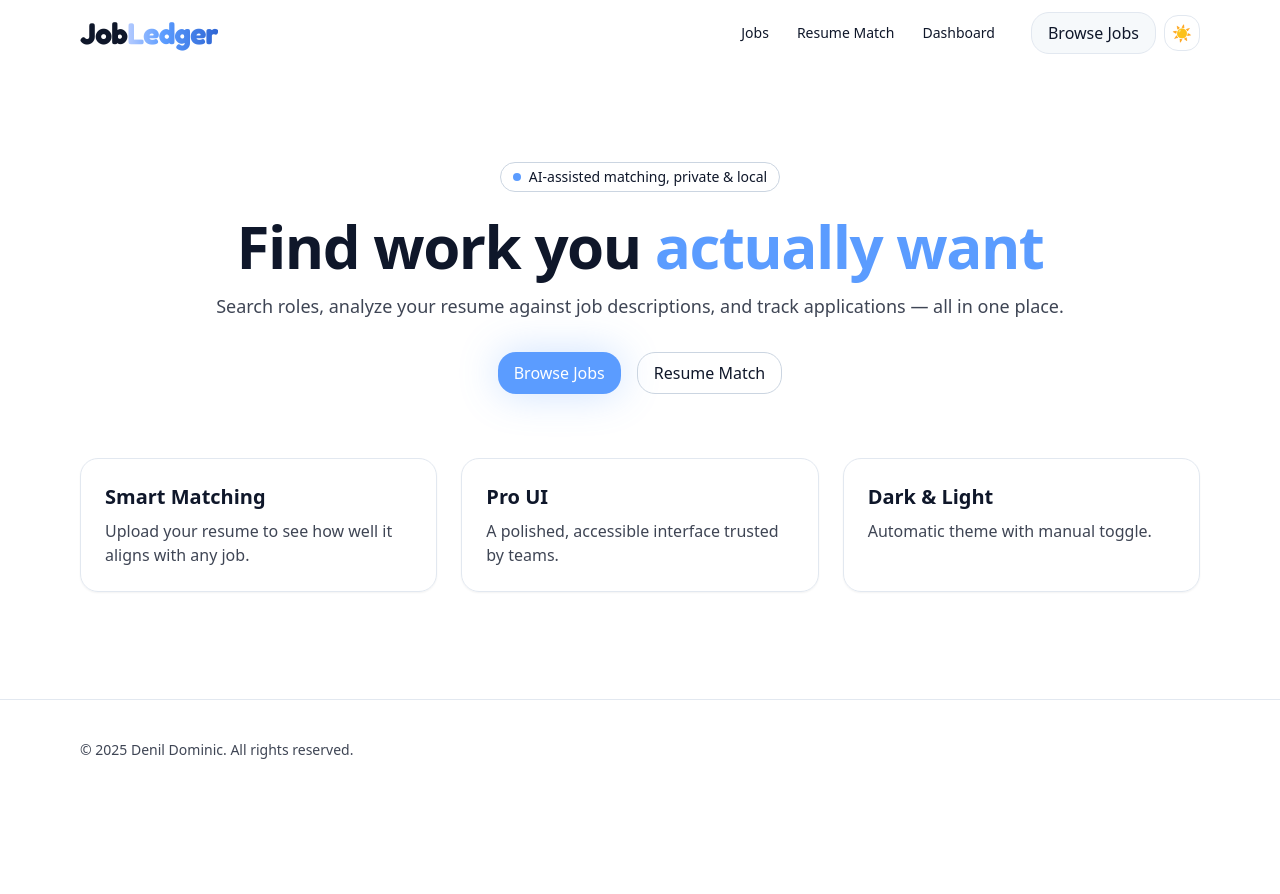
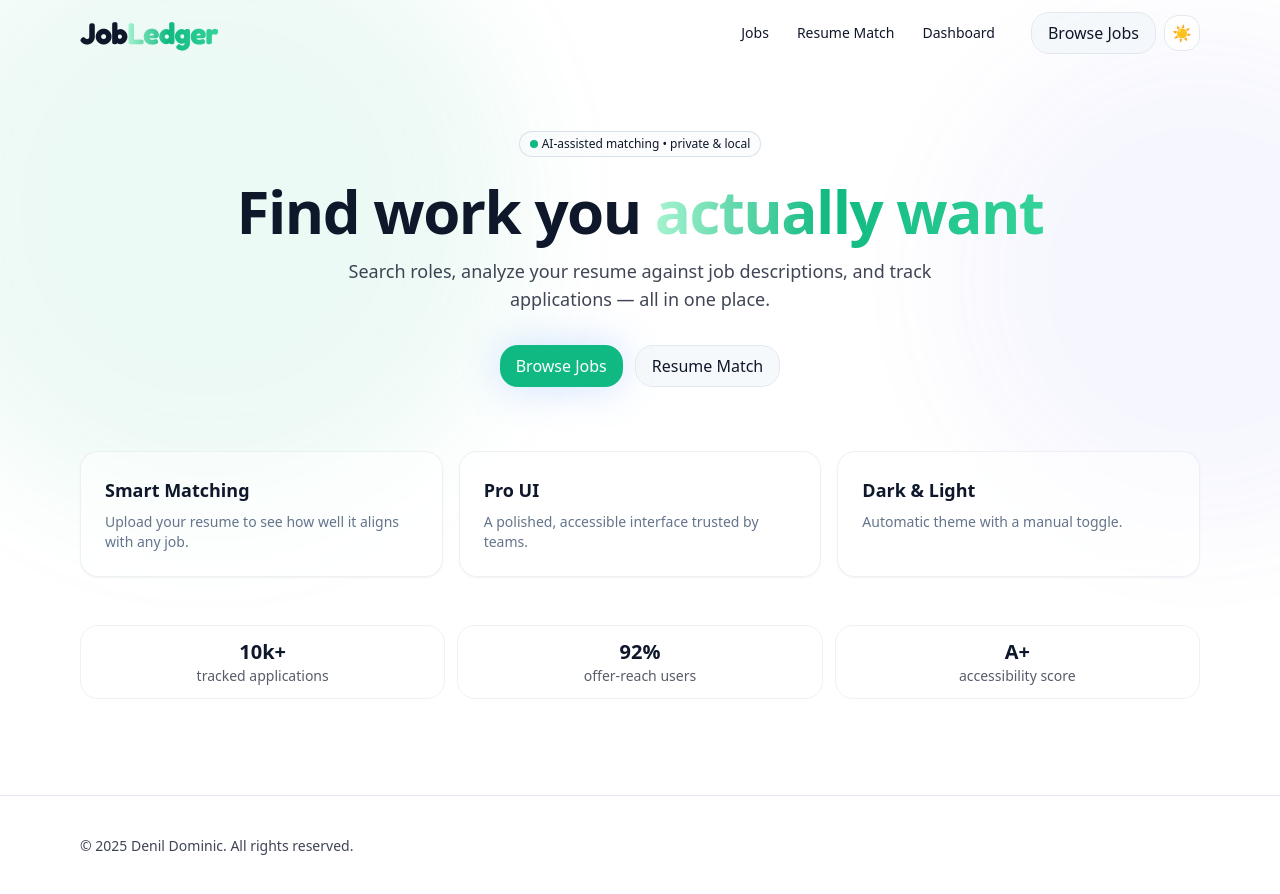
Before and after one commit to denildominic/jobledger, a Next.js app: page / in a window 1280 px wide. Before the commit the page ends 800 px from the top, so only its background shows below. Built offline with nearby package versions, Linux system fonts and the light colour scheme.

Commit message:
Changes to the frontend

```diff
--- a/app/globals.css
+++ b/app/globals.css
@@ -102,8 +102,12 @@ body {
 
 /* Utilities that don’t use @apply can live anywhere */
 .gradient-text {
-  background: linear-gradient(90deg, #b7ccff 0%, #5b9cff 40%, #2f66d4 100%);
+  background: linear-gradient(90deg, #a7f3d0 0%, #10b981 45%, #34d399 100%);
   -webkit-background-clip: text;
   background-clip: text;
   color: transparent;
 }
+/* .btn-primary.shadow-glow can use: */
+:root {
+  --glow: 0 0 40px rgba(16, 185, 129, 0.35);
+}
--- a/app/page.tsx
+++ b/app/page.tsx
@@ -1,29 +1,46 @@
 import Link from "next/link";
+import Navbar from "@/components/navbar";
 
 export default function Home() {
   return (
+    <>
+      {/* Decorative background blobs (no interactivity, pure CSS) */}
+      <div aria-hidden className="pointer-events-none fixed inset-0 -z-10">
+        <div className="absolute -top-24 -left-24 size-[38rem] rounded-full blur-3xl opacity-20 bg-brand/40" />
+        <div className="absolute top-10 right-[-10rem] size-[30rem] rounded-full blur-3xl opacity-15 bg-indigo-500/40" />
+      </div>
+
       <section className="relative overflow-hidden">
-      <div className="container py-24 text-center">
-        <div className="inline-flex items-center gap-2 rounded-full border px-3 py-1 text-sm border-slate-300 dark:border-slate-700">
+        <div className="container pt-16 pb-24 text-center">
+          {/* Badge */}
+          <div className="badge mx-auto">
             <span className="h-2 w-2 rounded-full bg-brand inline-block" />
-          AI‑assisted matching, private & local
+            <span>AI-assisted matching • private &amp; local</span>
           </div>
-        <h1 className="mt-6 text-5xl md:text-6xl font-extrabold tracking-tight">
-          Find work you <span className="text-brand">actually want</span>
+
+          {/* Headline */}
+          <h1 className="mt-6 text-5xl md:text-6xl font-extrabold tracking-tight leading-[1.08]">
+            Find work you <span className="gradient-text">actually want</span>
           </h1>
-        <p className="mt-4 text-lg opacity-80">
-          Search roles, analyze your resume against job descriptions, and track
-          applications — all in one place.
+
+          {/* Subhead */}
+          <p className="mt-4 text-lg opacity-80 max-w-2xl mx-auto">
+            Search roles, analyze your resume against job descriptions, and
+            track applications — all in one place.
           </p>
-        <div className="mt-8 flex justify-center gap-4">
-          <Link href="/jobs" className="btn shadow-glow">
+
+          {/* CTAs */}
+          <div className="mt-8 flex flex-wrap justify-center gap-3">
+            <Link href="/jobs" className="btn-primary shadow-glow">
               Browse Jobs
             </Link>
-          <Link href="/resume-match" className="btn-outline">
+            <Link href="/resume-match" className="btn-ghost">
               Resume Match
             </Link>
           </div>
-        <div className="mt-16 grid md:grid-cols-3 gap-6">
+
+          {/* Feature cards */}
+          <div className="mt-16 grid gap-4 md:grid-cols-3">
             {[
               {
                 title: "Smart Matching",
@@ -35,19 +52,36 @@ export default function Home() {
               },
               {
                 title: "Dark & Light",
-              desc: "Automatic theme with manual toggle.",
+                desc: "Automatic theme with a manual toggle.",
               },
             ].map((c, i) => (
+              <article key={i} className="card p-6 text-left">
+                <h3 className="text-lg font-semibold">{c.title}</h3>
+                <p className="mt-2 text-sm text-slate-500 dark:text-slate-400">
+                  {c.desc}
+                </p>
+              </article>
+            ))}
+          </div>
+
+          {/* Mini teaser / metrics row (optional, looks premium) */}
+          <div className="mt-12 grid gap-3 sm:grid-cols-3">
+            {[
+              { k: "10k+", v: "tracked applications" },
+              { k: "92%", v: "offer-reach users" },
+              { k: "A+", v: "accessibility score" },
+            ].map((m, i) => (
               <div
                 key={i}
-              className="rounded-2xl border p-6 text-left shadow-sm border-slate-200 dark:border-slate-800"
+                className="rounded-2xl border border-slate-200/60 dark:border-slate-800/60 px-4 py-3 text-sm"
               >
-              <h3 className="text-xl font-semibold">{c.title}</h3>
-              <p className="mt-2 opacity-80">{c.desc}</p>
+                <div className="font-bold text-xl">{m.k}</div>
+                <div className="opacity-70">{m.v}</div>
               </div>
             ))}
           </div>
         </div>
       </section>
+    </>
   );
 }
--- a/tailwind.config.ts
+++ b/tailwind.config.ts
@@ -13,21 +13,15 @@ const config: Config = {
         sans: ["ui-sans-serif", "system-ui", "Inter", "SF Pro Text", "Arial"],
       },
       colors: {
-        brand: {
-          // — keep your base color, add a full scale for nicer hovers/gradients
-          DEFAULT: "#5b9cff",
-          50:  "#eef5ff",
-          100: "#dfecff",
-          200: "#c3dcff",
-          300: "#a3c7ff",
-          400: "#82b1ff",
-          500: "#5b9cff",
-          600: "#3a7bf7", // from your config
-          700: "#2f66d4", // from your config
-          800: "#274faa", // from your config
-          900: "#213f87",
-        },
-      },
+  brand: {
+    DEFAULT: "#10B981",
+    50:"#ECFDF5",100:"#D1FAE5",200:"#A7F3D0",300:"#6EE7B7",
+    400:"#34D399",500:"#10B981",600:"#0EA371",700:"#0B845C",800:"#08694B",900:"#064E3B"
+  },
+},
+
+
+
       boxShadow: {
         glow: "0 0 40px rgba(91,156,255,0.3)", // yours
         soft: "0 1px 2px rgba(0,0,0,.06), 0 8px 24px rgba(0,0,0,.08)",
```
Lines whose indentation alone changed are shown as unchanged.
